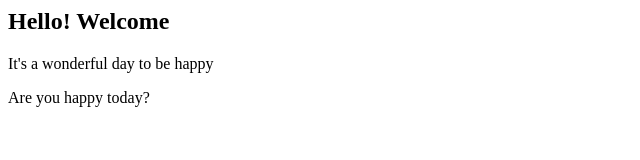
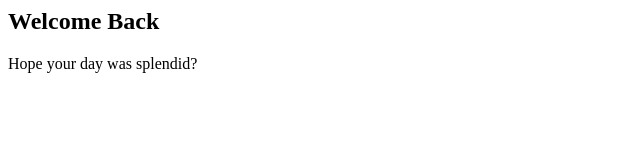
Before and after one commit to Ehize/demo-repo2, a plain HTML site: page index.html in a window 1280 px wide. Shown: the whole page, without its empty margins (0-640 px from the left). Drawn offline with Linux system fonts and the light colour scheme.

Commit message:
some extra text

```diff
--- a/index.html
+++ b/index.html
@@ -1,3 +1,2 @@
-<h2>Hello! Welcome</h2>
-<p>It's a wonderful day to be happy</p>
-<p>Are you happy today?</p>
+<h2>Welcome Back</h2>
+<p>Hope your day was splendid?</p>
```
